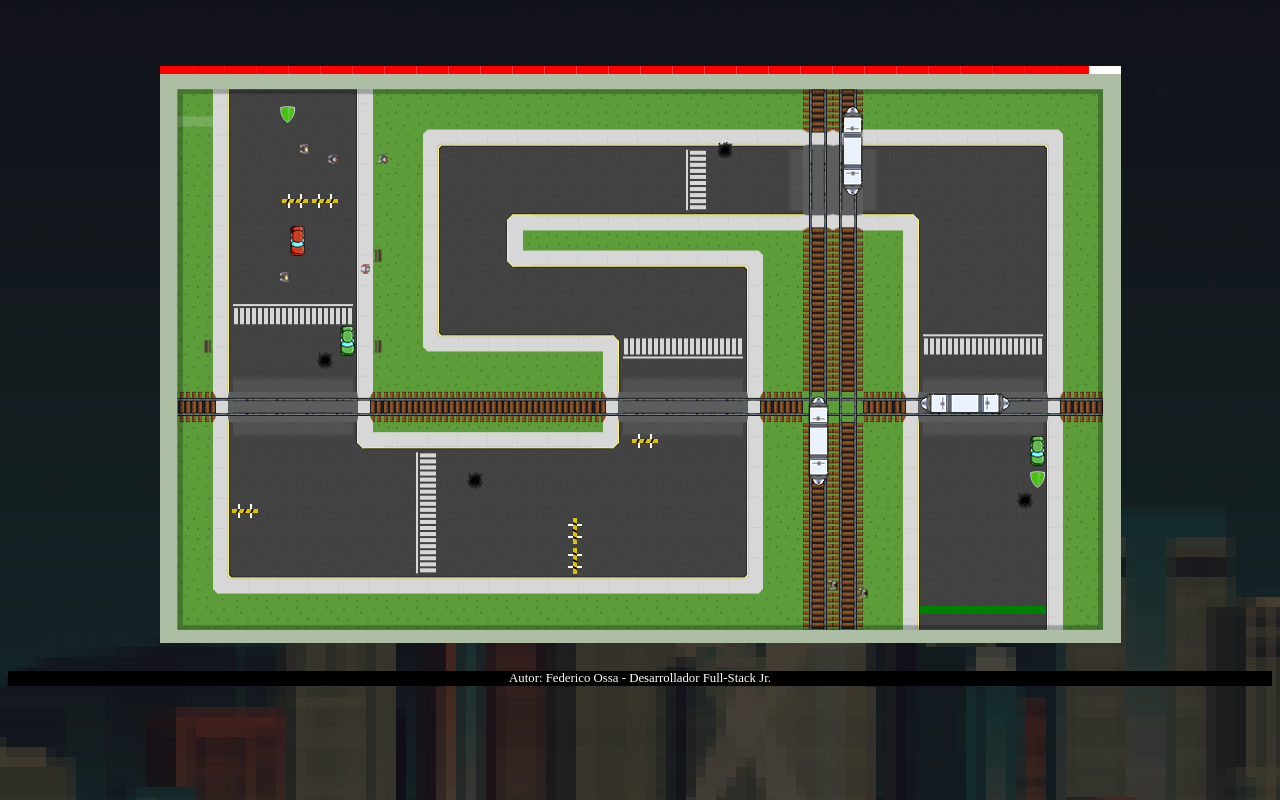
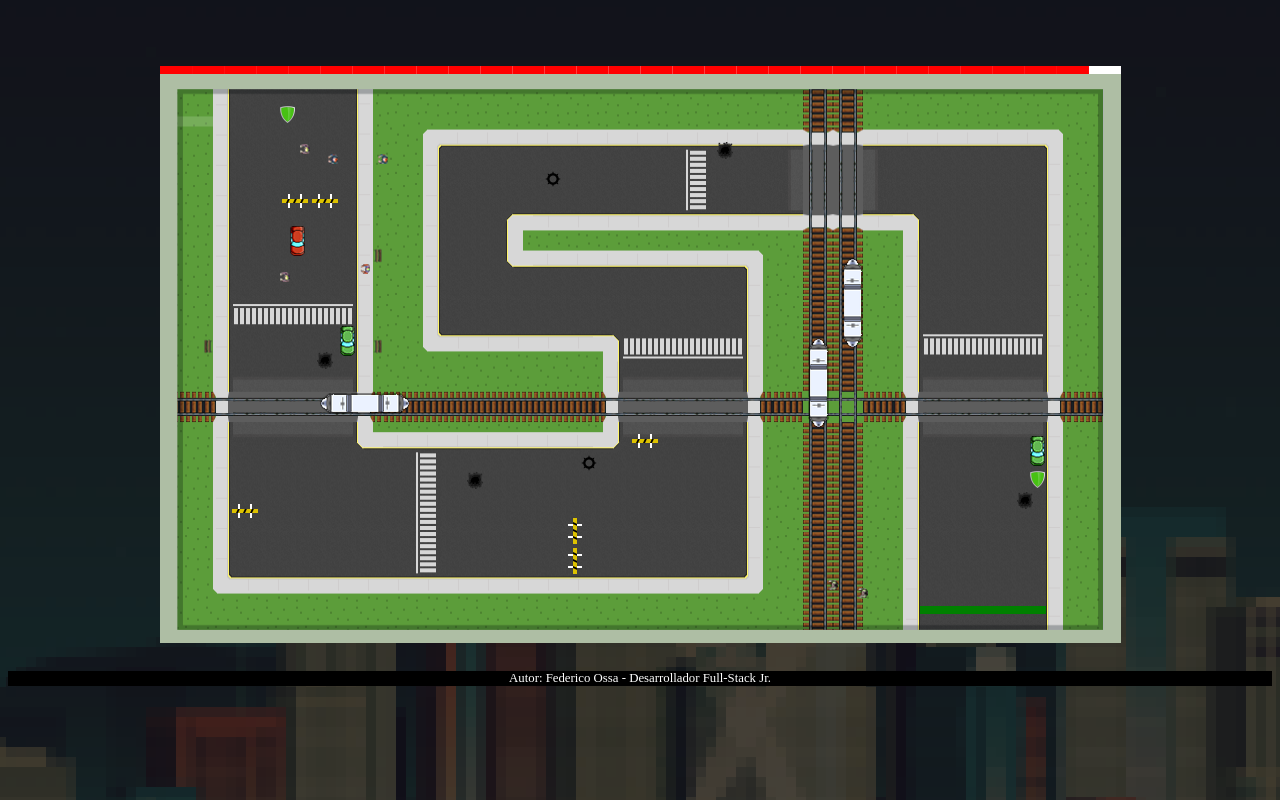
Before and after one commit to fedeossa/Ciudad_Zombie, a plain HTML site: page index.html in a window 1280 px wide. Drawn offline with Linux system fonts and the light colour scheme.

Commit message:
Se agrego un nuevo enemigo las spikeballs, y se arreglaron cambios menores.

```diff
--- a/index.html
+++ b/index.html
@@ -14,6 +14,7 @@
     <script src='js/zombie_caminante.js'></script>
     <script src='js/zombie_conductor.js'></script>
     <script src="js/blood.js"></script>
+    <script src="js/spikeball.js"></script>
     <script src='js/juego.js'> </script>
   </head>
   <body>
--- a/js/juego.js
+++ b/js/juego.js
@@ -70,15 +70,17 @@ var Juego = {
     new ZombieCaminante("imagenes/zombie4.png",350,80,10,10,1,{desdeX: 20, hastaX: 941, desdeY: 20, hastaY: 557},0),
     new ZombieCaminante("imagenes/zombie4.png",400,90,10,10,1,{desdeX: 20, hastaX: 941, desdeY: 20, hastaY: 557},0),
 //ZombieConductor
-    new ZombieConductor("imagenes/tren_vertical.png",644,0,30,90,15,{desdeX: 614, hastaX: 674, desdeY: 0, hastaY: 577},"v"),
-    new ZombieConductor("imagenes/tren_vertical.png",678,0,30,90,20,{desdeX: 648, hastaX: 708, desdeY: 0, hastaY: 577},"v"),
-    new ZombieConductor("imagenes/tren_horizontal.png",400,322,90,30,20,{desdeX: 0, hastaX: 961, desdeY: 292, hastaY: 352},"h")
+    new ZombieConductor("imagenes/tren_vertical.png",644,0,30,90,8,{desdeX: 614, hastaX: 674, desdeY: 0, hastaY: 577},"v"),
+    new ZombieConductor("imagenes/tren_vertical.png",678,0,30,90,12,{desdeX: 648, hastaX: 708, desdeY: 0, hastaY: 577},"v"),
+    new ZombieConductor("imagenes/tren_horizontal.png",400,322,90,30,12,{desdeX: 0, hastaX: 961, desdeY: 292, hastaY: 352},"h"),
+//spikeball
+    new spikeball("imagenes/spikeball.png",260,430,16,16,2,{desdeX: 20, hastaX: 941, desdeY: 20, hastaY: 557},0),
+    new spikeball("imagenes/spikeball.png",460,130,16,16,2,{desdeX: 20, hastaX: 941, desdeY: 20, hastaY: 557},0)
   ],
   //Zombies atropellados
   manchaSangre: [
     //aca se van a push los zombies pisados..
   ]
-
 }
 
 /* Se cargan los recursos de las imagenes, para tener un facil acceso
@@ -109,7 +111,8 @@ Juego.iniciarRecursos = function() {
     'imagenes/auto_verde_derecha.png',
     ////////// extras
     "imagenes/blood.png",
-    "imagenes/shield.png"
+    "imagenes/shield.png",
+    "imagenes/spikeball.png"
   ]);
   Resources.onReady(this.comenzar.bind(Juego));
 };
@@ -144,7 +147,8 @@ Juego.buclePrincipal = function() {
   self.dibujar();
   // Esto es una forma de llamar a la funcion Juego.buclePrincipal() repetidas veces
   idAnimation = window.requestAnimationFrame(function(){self.buclePrincipal()});
-  if (Juego.ganoJuego() || this.terminoJuego() == !this.estaJugando) {
+  // Esto es para frezar el juego cuando ganamos o perdemos
+  if (Juego.ganoJuego() || Juego.terminoJuego() == !Juego.estaJugando) {
   window.cancelAnimationFrame(idAnimation);
   }
 };
@@ -245,6 +249,18 @@ Juego.moverEnemigos = function() {
     enemigo.mover();
   })
 };
+//Movimiento spikeball
+Juego.chequearColisionesNem = function(spike,x, y) {
+  //var spike = this.enemigos[11];
+  var puedeMoverse = true
+  Juego.obstaculos().forEach(function(obstaculo) {
+    if (this.intersecan(obstaculo, spike, x, y)) {
+      puedeMoverse = false
+    }
+  }, this)
+  return puedeMoverse
+};
+
 
 /* Recorre los enemigos para ver cual esta colisionando con el jugador
 Si colisiona empieza el ataque el zombie, si no, deja de atacar.
@@ -332,15 +348,16 @@ Juego.ganoJuego = function() {
 
 Juego.iniciarRecursos();
 
-function pausar(tecla){
+//funcion para pausar el juego
+Juego.pausar = function(tecla) {
   //pausa
   if (tecla == "p") {
     Juego.pausa = true;
   } else {
     Juego.pausa = false;
   }
+}
 
-}
 // Activa las lecturas del teclado al presionar teclas
 // Documentacion: https://developer.mozilla.org/es/docs/Web/API/EventTarget/addEventListener
 document.addEventListener('keydown', function(e) {
@@ -351,6 +368,6 @@ document.addEventListener('keydown', function(e) {
     40: 'abajo',
     80: "p"
   };
-  pausar(allowedKeys[e.keyCode])
+  Juego.pausar(allowedKeys[e.keyCode])
   Juego.capturarMovimiento(allowedKeys[e.keyCode]);
 });
--- /dev/null
+++ b/js/spikeball.js
@@ -0,0 +1,36 @@
+
+var spikeball = function(sprite, x, y, ancho, alto, velocidad, rangoMov,num) {
+  /* Completar constructor a partir de Enemigo */
+  Enemigo.call(this, sprite, x, y, ancho, alto, velocidad, rangoMov);
+  //var para determinar el movimiento de la bola
+  this.num = num;
+}
+spikeball.prototype = Object.create(Enemigo.prototype);
+spikeball.prototype.constructor = spikeball;
+
+//funcion para mover la bola de pinchos
+spikeball.prototype.mover = function(){
+// variable para definir la direccion del movimiento, movimiento en x e y
+  var movX;
+  var movY;
+  if (this.num < 0.5) {
+    movX = (+this.velocidad/2);
+    movY = (+this.velocidad/2);
+  }
+  if (this.num >= 0.5){
+    movX = (+this.velocidad/2);
+    movY = (-this.velocidad/2);
+  }
+//cheque que sea un movimiento valido sino inivierte la direccion del movimiento
+ if (Juego.chequearColisionesNem(this, movX + this.x, movY + this.y)){
+   this.x = (this.x + movX);
+   this.y = (this.y + movY);
+ } else {
+   this.velocidad *= -1;
+   this.num = Math.random();
+ }
+};
+//ataque a jugador
+spikeball.prototype.atacar = function(jugador) {
+  jugador.perderVida(10);
+}
--- a/js/zombie_conductor.js
+++ b/js/zombie_conductor.js
@@ -5,14 +5,12 @@ no son exactamente los mismos parametros que en el objeto Enemigo, a diferencia
 del ZombieCaminante que eran los mismos. */
 
 var ZombieConductor = function(sprite, x, y, ancho, alto, velocidad, rangoMov, dir) {
-  /* Completar constructor a partir de Enemigo */
+  /* Cnstructor a partir de Enemigo */
   Enemigo.call(this, sprite, x, y, ancho, alto, velocidad, rangoMov);
   this.dir = dir;
-  /* No olvidar agregar la/s propiedad/es unicas de ZombieConductor necesarias */
 }
 ZombieConductor.prototype = Object.create(Enemigo.prototype);
 ZombieConductor.prototype.constructor = ZombieConductor;
-/* Completar creacion del ZombieConductor */
 
 ZombieConductor.prototype.mover = function(){
   if (this.dir == "h") {
@@ -30,7 +28,7 @@ ZombieConductor.prototype.mover = function(){
   } else if(this.dir == "v") {
     //Sino, hace otro movimiento
     this.y += this.velocidad;
-    /* En esta parte lo que hacemos es invertir la direccion horizontal si
+    /* En esta parte lo que hacemos es invertir la direccion vertical si
     toca uno de sus limites, modificando su velocidad. Si multiplicamos por -1 la
     velocidad lo que estamos haciendo es invertir su direccion.*/
     if ((this.y < this.rangoMov.desdeY) || (this.y > this.rangoMov.hastaY)){
@@ -40,8 +38,9 @@ ZombieConductor.prototype.mover = function(){
     if ((this.x < this.rangoMov.desdeX) || (this.x > this.rangoMov.hastaX)) {
       this.x = this.rangoMov.desdeX + (this.rangoMov.hastaX - this.rangoMov.desdeX)/2;
     }
-  } else { console.log("el tren falla")}
+  }
 }
+
 ZombieConductor.prototype.atacar = function(jugador) {
   jugador.perderVida(jugador.vidas);
 }
```
Also changed, not shown: imagenes/spikeball.png (added).
